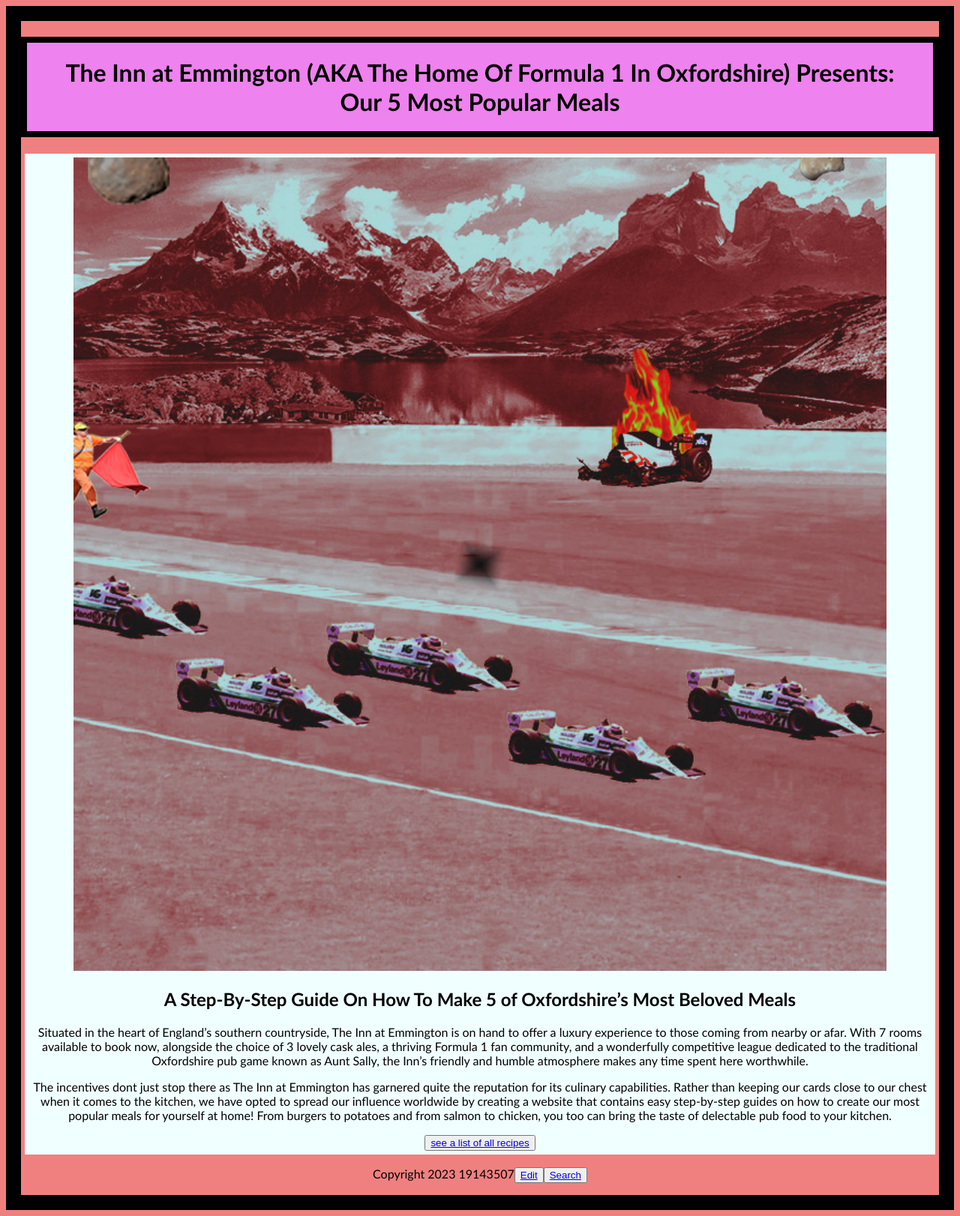
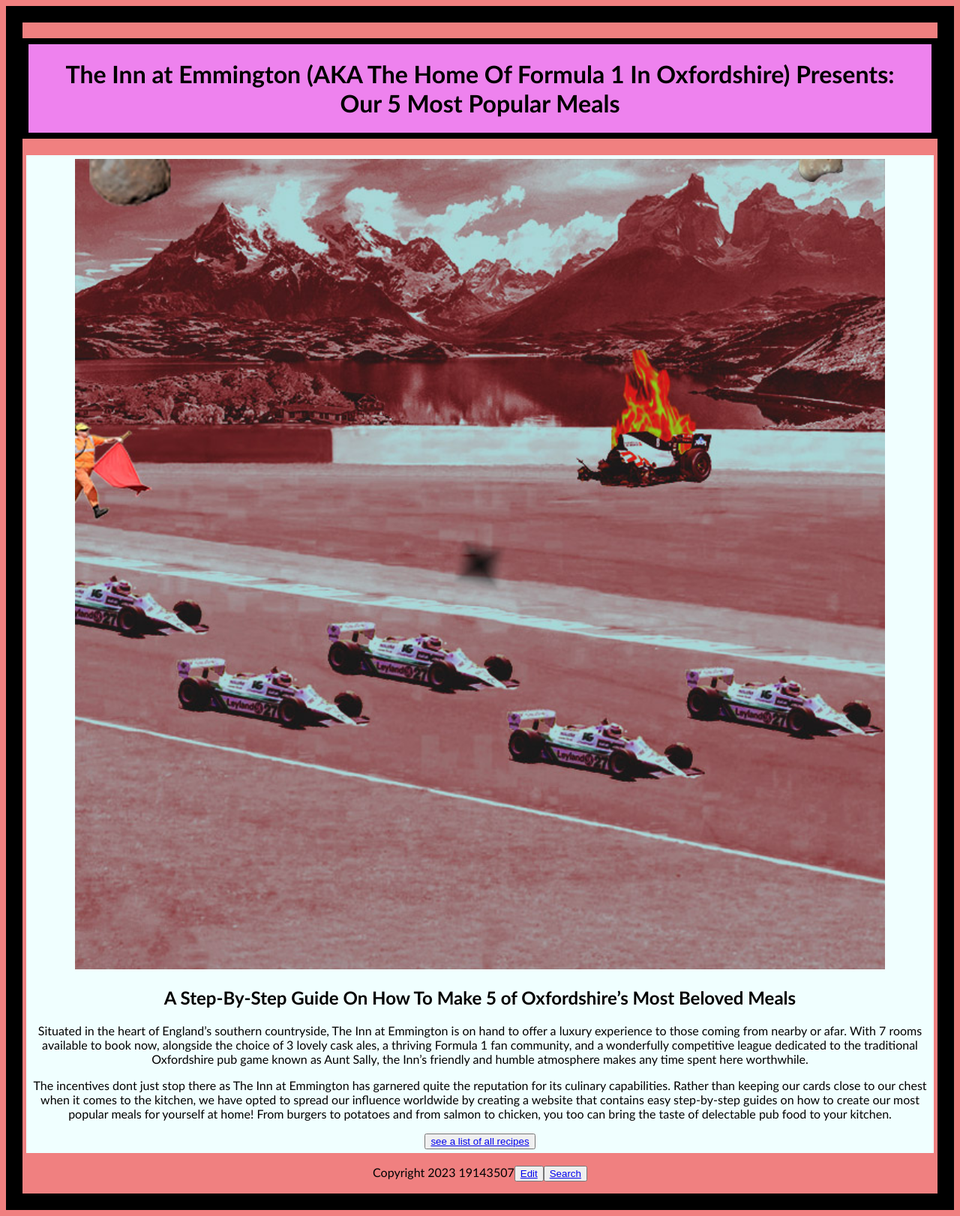
Before and after one commit to 19143507/inn-at-emmington, a Jekyll site: the page built from home/index.md, in a window 1280 px wide. Shown: the whole page at 75% size. Built offline with Jekyll 4.4.1, drawn with Linux system fonts in a browser that asks for light colours.

Commit message:
Update recipes.css

```diff
--- a/styles/recipes.css
+++ b/styles/recipes.css
@@ -10,7 +10,7 @@ main{
   margin: 5px;
   padding: 5px;
   box-sizing: border-box;
-  background-color: azure;
+  background-color: azure
 }
 
 h1 {
@@ -22,7 +22,7 @@ h1 {
 
 body {
   text-align: center;
-  border: 20px solid black;
+  border: 22px solid black;
   background-color: lightcoral;
 }
 
```
